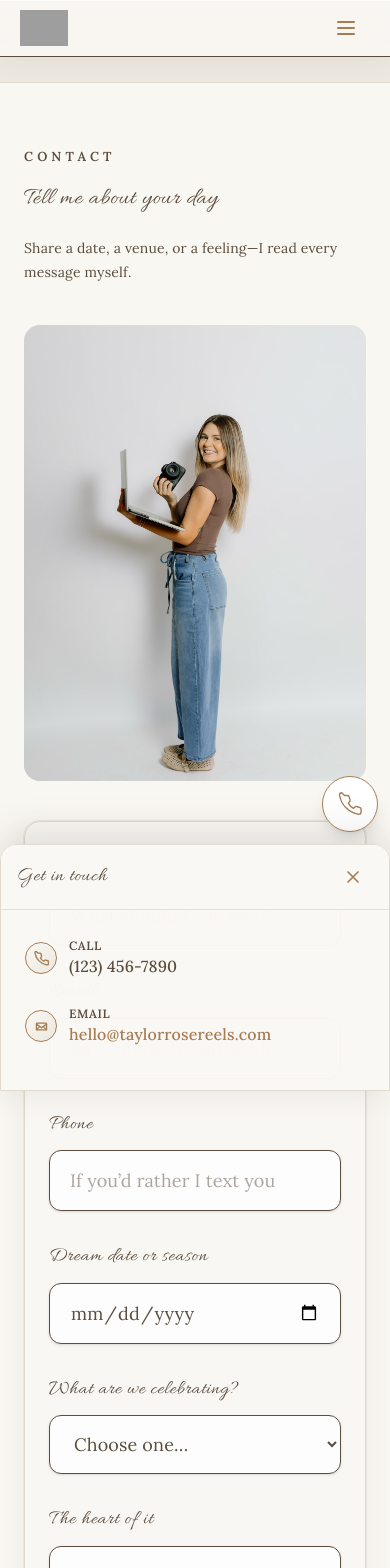
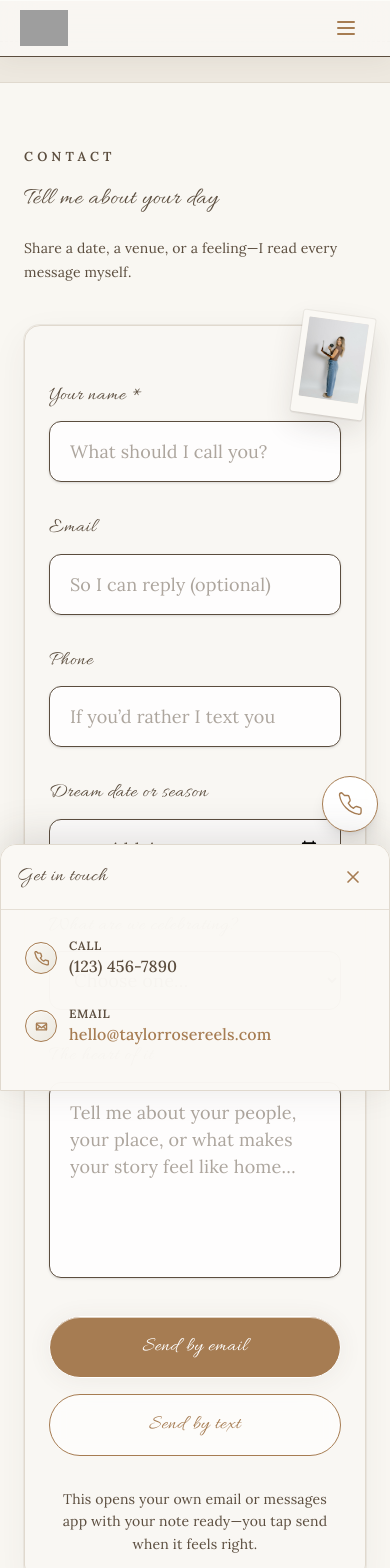
Before and after one commit to DeeCiii15/photography-app, a Next.js app: page /contact in a window 390 px wide. Shown: the top 1568 px of the page. Built offline with nearby package versions, Linux system fonts and the light colour scheme; grey boxes are pictures that could not be loaded.

Commit message:
Complete Re-work

```diff
--- a/src/app/components/BookingForm.tsx
+++ b/src/app/components/BookingForm.tsx
@@ -8,6 +8,26 @@ const PHOTOGRAPHER_EMAIL =
 /** E.164-style number for sms: links (e.g. +15551234567). */
 const PHOTOGRAPHER_SMS_NUMBER =
   process.env.NEXT_PUBLIC_PHOTOGRAPHER_PHONE ?? '+1234567890';
+
+function formatPhoneDisplay(raw: string): string {
+  const digits = raw.replace(/\D/g, '');
+  if (digits.length === 10) {
+    return `(${digits.slice(0, 3)}) ${digits.slice(3, 6)}-${digits.slice(6)}`;
+  }
+  if (digits.length === 11 && digits.startsWith('1')) {
+    return `+1 (${digits.slice(1, 4)}) ${digits.slice(4, 7)}-${digits.slice(7)}`;
+  }
+  return raw.trim() || PHOTOGRAPHER_SMS_NUMBER;
+}
+
+function telHref(raw: string): string {
+  const cleaned = raw.replace(/[^\d+]/g, '');
+  if (cleaned.startsWith('+')) return `tel:${cleaned}`;
+  const digits = cleaned.replace(/\D/g, '');
+  return digits ? `tel:+${digits}` : `tel:${raw}`;
+}
+
+const PHONE_DISPLAY = formatPhoneDisplay(PHOTOGRAPHER_SMS_NUMBER);
 
 function getField(formData: FormData, key: string): string {
   const v = formData.get(key);
@@ -127,6 +147,13 @@ export default function BookingForm({ className }: BookingFormProps) {
             className="underline decoration-coral/40 underline-offset-2 hover:text-coral-dark"
           >
             {PHOTOGRAPHER_EMAIL}
+          </a>{' '}
+          or{' '}
+          <a
+            href={telHref(PHOTOGRAPHER_SMS_NUMBER)}
+            className="whitespace-nowrap underline decoration-coral/40 underline-offset-2 hover:text-coral-dark"
+          >
+            {PHONE_DISPLAY}
           </a>
           .
         </p>
@@ -152,8 +179,8 @@ export default function BookingForm({ className }: BookingFormProps) {
         </div>
       )}
 
-      <div className="grid grid-cols-1 gap-8 sm:grid-cols-2 sm:gap-10">
-        <div>
+      <div className="grid min-w-0 grid-cols-1 gap-8 sm:grid-cols-2 sm:gap-10">
+        <div className="min-w-0">
           <label htmlFor="name" className={labelClass}>
             Your name *
           </label>
@@ -166,7 +193,7 @@ export default function BookingForm({ className }: BookingFormProps) {
             placeholder="What should I call you?"
           />
         </div>
-        <div>
+        <div className="min-w-0">
           <label htmlFor="email" className={labelClass}>
             Email
           </label>
@@ -180,8 +207,8 @@ export default function BookingForm({ className }: BookingFormProps) {
         </div>
       </div>
 
-      <div className="grid grid-cols-1 gap-8 sm:grid-cols-2 sm:gap-10">
-        <div>
+      <div className="grid min-w-0 grid-cols-1 gap-8 sm:grid-cols-2 sm:gap-10">
+        <div className="min-w-0">
           <label htmlFor="phone" className={labelClass}>
             Phone
           </label>
@@ -193,11 +220,16 @@ export default function BookingForm({ className }: BookingFormProps) {
             placeholder="If you’d rather I text you"
           />
         </div>
-        <div>
+        <div className="min-w-0 max-w-full overflow-hidden">
           <label htmlFor="event_date" className={labelClass}>
             Dream date or season
           </label>
-          <input id="event_date" name="event_date" type="date" className={fieldClass} />
+          <input
+            id="event_date"
+            name="event_date"
+            type="date"
+            className={`${fieldClass} box-border w-full min-w-0 max-w-full text-base sm:text-lg [color-scheme:light] dark:[color-scheme:dark]`}
+          />
         </div>
       </div>
 
--- a/src/app/contact/page.tsx
+++ b/src/app/contact/page.tsx
@@ -30,7 +30,7 @@ export default function ContactPage() {
             </p>
 
             <div className="mt-10 grid grid-cols-1 gap-10 lg:grid-cols-12 lg:items-stretch lg:gap-14">
-              <div className="relative aspect-[3/4] w-full max-w-sm overflow-hidden rounded-2xl bg-[#e8e3db] dark:bg-boho-ink sm:max-w-md lg:col-span-5 lg:aspect-auto lg:max-w-none lg:min-h-0 lg:h-full">
+              <div className="relative hidden aspect-[3/4] w-full max-w-sm overflow-hidden rounded-2xl bg-[#e8e3db] dark:bg-boho-ink sm:max-w-md lg:col-span-5 lg:block lg:aspect-auto lg:max-w-none lg:min-h-0 lg:h-full lg:rounded-2xl">
                 <Image
                   src={SITE_IMAGES.contactPhoto}
                   alt="Taylor — photographer"
@@ -41,8 +41,22 @@ export default function ContactPage() {
                 />
               </div>
               <div className="flex min-h-0 flex-col lg:col-span-7">
-                <div className="flex min-h-0 flex-1 flex-col rounded-2xl border border-[#e0d9ce] bg-[#faf8f4]/92 p-6 shadow-[0_12px_36px_rgba(61,52,44,0.06)] ring-1 ring-[#e8e3db]/80 dark:border-boho-stone/40 dark:bg-boho-bark/48 dark:ring-boho-stone/25 sm:p-8 md:p-10">
-                  <BookingForm className="mx-0 max-w-xl" />
+                <div className="relative flex min-h-0 flex-1 flex-col overflow-visible rounded-2xl border border-[#e0d9ce] bg-[#faf8f4]/92 p-6 shadow-[0_12px_36px_rgba(61,52,44,0.06)] ring-1 ring-[#e8e3db]/80 dark:border-boho-stone/40 dark:bg-boho-bark/48 dark:ring-boho-stone/25 sm:p-8 md:p-10">
+                  <div className="pointer-events-none absolute -right-1 -top-3 z-20 w-[4.5rem] rotate-[8deg] sm:-top-4 sm:right-5 sm:w-[6.25rem] sm:rotate-[6deg] md:right-8 md:w-28 md:rotate-[5deg] lg:hidden">
+                    <div className="scrapbook-mat relative rounded-[2px] bg-[#faf8f4] p-1.5 pb-4 shadow-[0_10px_28px_rgba(61,52,44,0.18)] ring-1 ring-[#cfc4b2]/50 dark:bg-[#2a2622] dark:ring-boho-stone/40">
+                      <div className="relative aspect-[3/4] w-full overflow-hidden rounded-[1px] bg-[#e8e3db] dark:bg-boho-ink">
+                        <Image
+                          src={SITE_IMAGES.contactPhoto}
+                          alt="Taylor — photographer"
+                          fill
+                          className="object-cover object-[center_15%]"
+                          sizes="112px"
+                          priority
+                        />
+                      </div>
+                    </div>
+                  </div>
+                  <BookingForm className="mx-0 max-w-xl pt-8 sm:pt-4 sm:pr-32 md:pr-36 lg:pt-0 lg:pr-0" />
                 </div>
               </div>
             </div>
--- a/src/app/experience/page.tsx
+++ b/src/app/experience/page.tsx
@@ -69,7 +69,7 @@ export default function ExperiencePage() {
           className="border-t border-[#e0d9ce] bg-[#f9f7f2] px-6 py-16 dark:border-boho-stone/40 dark:bg-boho-bark sm:px-10 lg:px-16 lg:py-24"
           aria-labelledby="process-heading"
         >
-          <div className="mx-auto max-w-3xl">
+          <div className="mx-auto max-w-3xl lg:max-w-5xl">
             <p className="section-eyebrow text-boho-sage">How we move</p>
             <h2
               id="process-heading"
@@ -88,9 +88,9 @@ export default function ExperiencePage() {
                   className="rounded-2xl border border-[#e0d9ce] bg-[#faf8f4]/95 p-8 shadow-[0_8px_28px_rgba(61,52,44,0.05)] ring-1 ring-[#e8e3db]/85 dark:border-boho-stone/40 dark:bg-boho-bark/55 dark:ring-boho-stone/25 sm:p-10"
                 >
                   <div
-                    className={`flex flex-col gap-8 sm:items-start sm:gap-10 lg:flex-row lg:gap-12 ${index % 2 === 1 ? 'lg:flex-row-reverse' : ''}`}
+                    className={`flex flex-row items-start gap-4 sm:gap-6 lg:gap-12 ${index % 2 === 1 ? 'flex-row-reverse' : ''}`}
                   >
-                    <div className="min-w-0 flex-1">
+                    <div className="min-w-0 flex-1 overflow-hidden">
                       <div className="flex flex-col gap-4 sm:flex-row sm:items-baseline sm:gap-6">
                         <span
                           className="font-display text-4xl tabular-nums leading-none text-coral/45 dark:text-[#d4a574]/55 sm:w-14 sm:shrink-0 sm:text-5xl"
--- a/src/app/globals.css
+++ b/src/app/globals.css
@@ -381,33 +381,33 @@ html.dark body::after {
 
 @media (prefers-reduced-motion: no-preference) {
   .mood-board-bob {
-    animation: mood-board-bob-gentle 6.5s ease-in-out infinite;
+    animation: mood-board-bob-gentle 16s ease-in-out infinite;
   }
 
   .mood-board-bob--b {
-    animation: mood-board-bob-gentle 7.2s ease-in-out infinite;
-    animation-delay: -2s;
+    animation: mood-board-bob-gentle 18s ease-in-out infinite;
+    animation-delay: -5s;
   }
 
   .mood-board-bob--c {
-    animation: mood-board-bob-gentle 6s ease-in-out infinite;
-    animation-delay: -3.4s;
+    animation: mood-board-bob-gentle 14.5s ease-in-out infinite;
+    animation-delay: -8s;
   }
 }
 
 @media (prefers-reduced-motion: no-preference) and (min-width: 768px) {
   .mood-board-bob {
-    animation: mood-board-bob 4.9s ease-in-out infinite;
+    animation: mood-board-bob 14s ease-in-out infinite;
   }
 
   .mood-board-bob--b {
-    animation: mood-board-bob 5.6s ease-in-out infinite;
-    animation-delay: -1.7s;
+    animation: mood-board-bob 16s ease-in-out infinite;
+    animation-delay: -5s;
   }
 
   .mood-board-bob--c {
-    animation: mood-board-bob 4.4s ease-in-out infinite;
-    animation-delay: -3.1s;
+    animation: mood-board-bob 12.5s ease-in-out infinite;
+    animation-delay: -9s;
   }
 }
 
--- a/src/lib/scrapbookGalleryStyles.ts
+++ b/src/lib/scrapbookGalleryStyles.ts
@@ -1,9 +1,15 @@
-/** Per-card scrapbook tilt, offset, and polaroid “lip” — home gallery + portfolio */
+/**
+ * Per-card scrapbook tilt, offset, and polaroid “lip” — home gallery + portfolio.
+ * Even index → clockwise (leans right / toward the neighbor on the right).
+ * Odd index → counter-clockwise (leans left / toward the neighbor on the left).
+ * With CSS columns, that reads as each side-by-side pair tilting toward each other.
+ * Indices 2–3 are flipped so the middle row leans the opposite way.
+ */
 export const SCRAPBOOK_STYLES = [
-  { rotate: '-rotate-[2.5deg]', push: 'translate-y-3', lip: 'pb-9' },
-  { rotate: 'rotate-[2deg]', push: '-translate-y-2', lip: 'pb-8' },
-  { rotate: 'rotate-[1deg]', push: 'translate-y-6', lip: 'pb-10' },
-  { rotate: '-rotate-[1.5deg]', push: '-translate-y-1', lip: 'pb-7' },
-  { rotate: 'rotate-[2.5deg]', push: 'translate-y-2', lip: 'pb-9' },
-  { rotate: '-rotate-[2deg]', push: 'translate-y-5', lip: 'pb-8' },
+  { rotate: 'rotate-[2.5deg]', push: 'translate-y-3', lip: 'pb-9' },
+  { rotate: '-rotate-[2.25deg]', push: '-translate-y-2', lip: 'pb-8' },
+  { rotate: '-rotate-[2deg]', push: 'translate-y-5', lip: 'pb-10' },
+  { rotate: 'rotate-[2.4deg]', push: '-translate-y-1', lip: 'pb-7' },
+  { rotate: 'rotate-[1.85deg]', push: 'translate-y-2', lip: 'pb-9' },
+  { rotate: '-rotate-[2deg]', push: 'translate-y-6', lip: 'pb-8' },
 ] as const;
```
Also changed, not shown: src/app/components/ExperienceProcessPostIt.tsx (+4 -4 lines), src/lib/experienceData.ts (+6 -6 lines).
